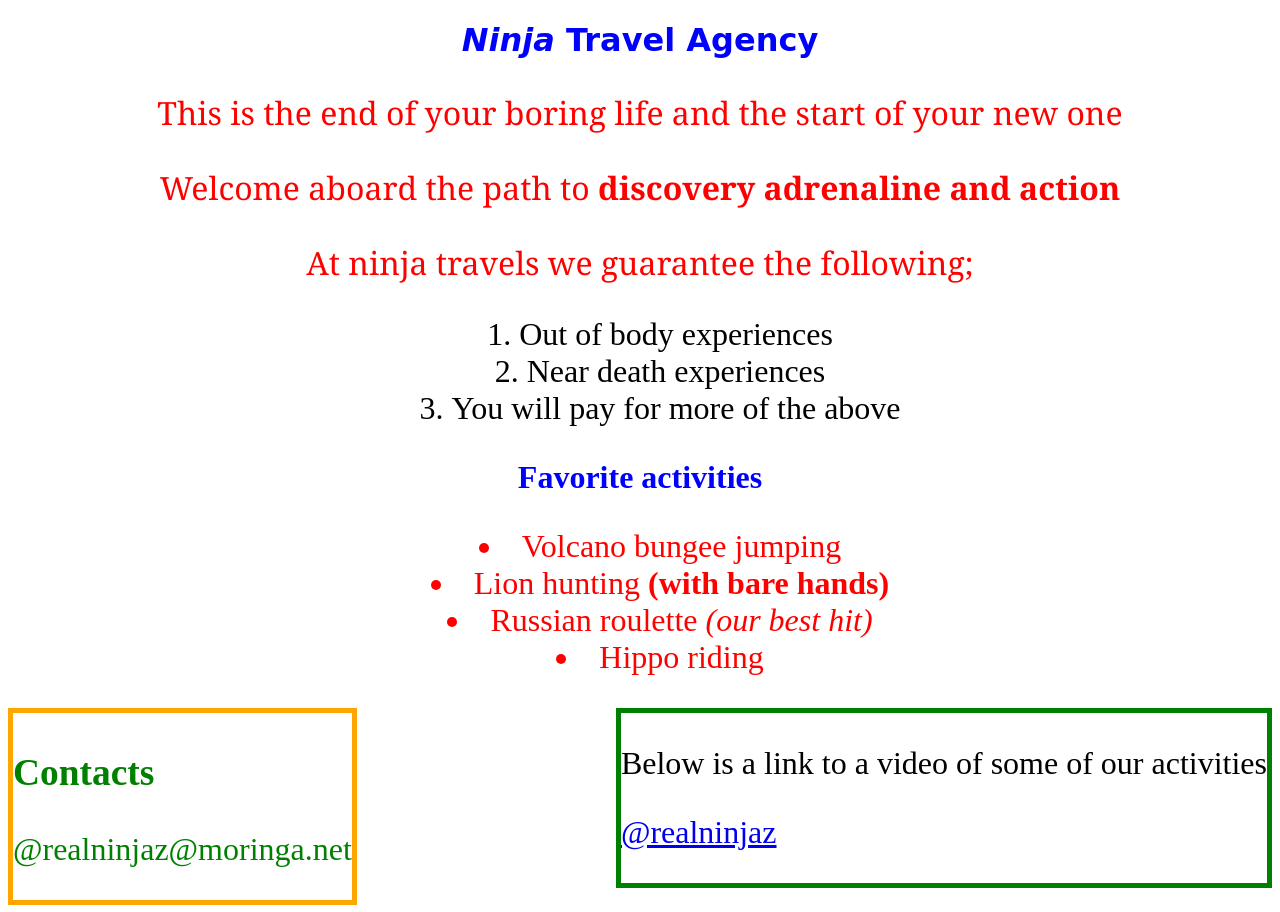
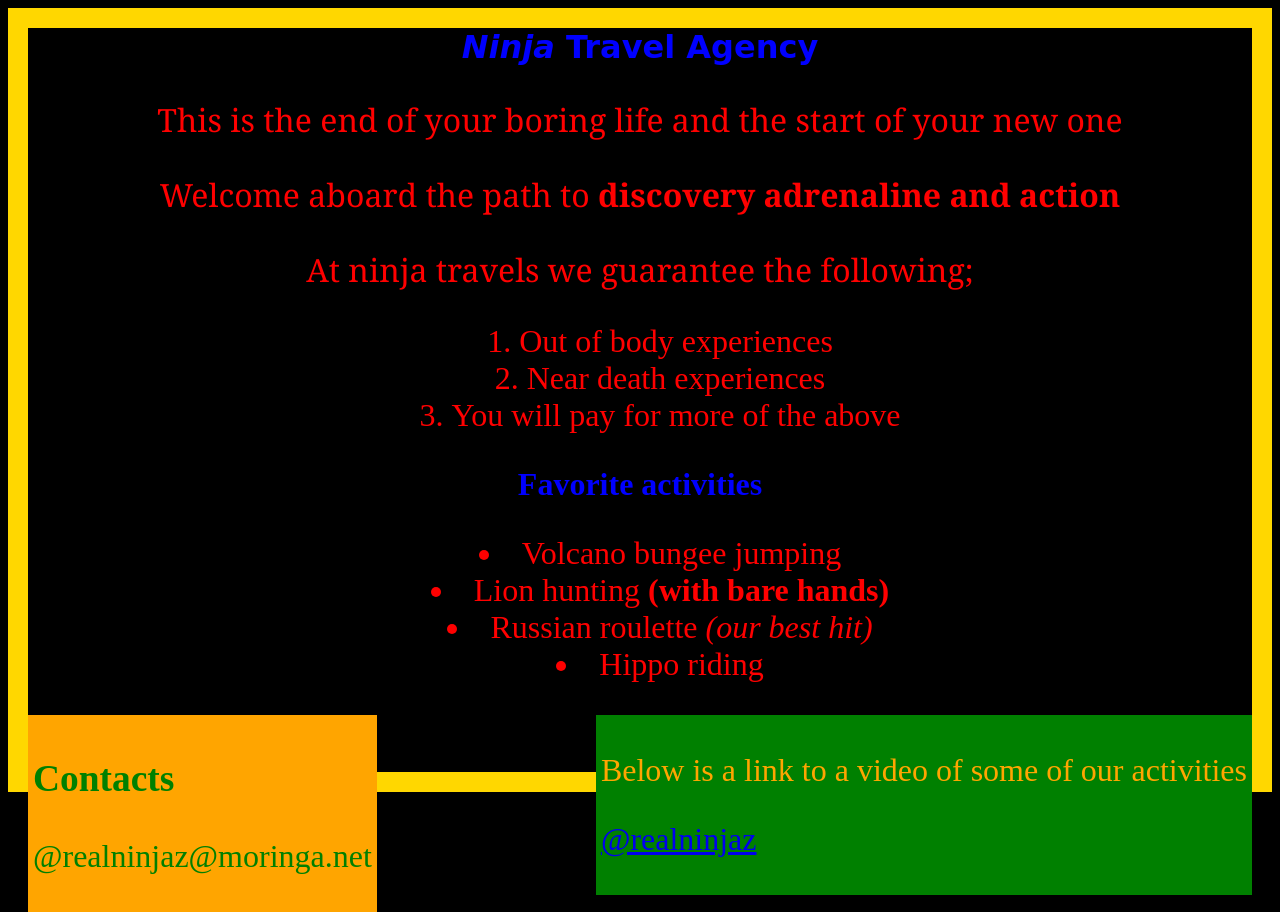
Before and after one commit to samtheninja/travel, a plain HTML site: page index.html in a window 1280 px wide. Drawn offline with Linux system fonts and the light colour scheme.

Commit message:
css backgrounds ands borders

```diff
--- a/css/styles.css
+++ b/css/styles.css
@@ -17,6 +17,7 @@ ol  {
   text-align: center;
   list-style-position: inside;
   font-size: xx-large;
+  color:  red;
 }
 .bod2 {
   text-align: center;
@@ -42,10 +43,20 @@ h2  {
   float: left;
   color: green;
   font-size: xx-large;
+  background-color: orange;
 }
 .cont1  {
   font-size: xx-large;
   border: 5px solid green;
   padding: 30px solid red;
   float: right;
+  color: orange;
+  background-color: green;
 }
+body  {
+  background-image: url("/images/volcano.jpg");
+  border: 20px solid gold;
+  background: black;
+
+
+}
--- a/index.html
+++ b/index.html
@@ -1,4 +1,3 @@
-<!DOCTYPE html>
 <html>
   <head>
     <link rel="stylesheet" href="css/styles.css">
```
Also changed, not shown: images/volcano.jpg (added).
